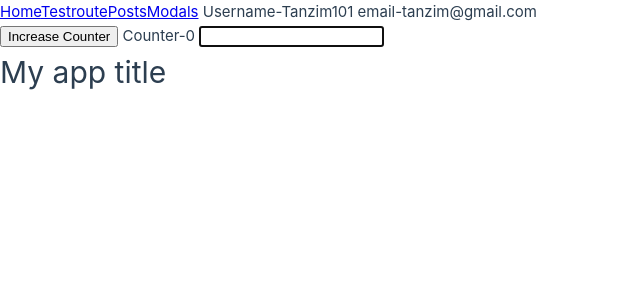
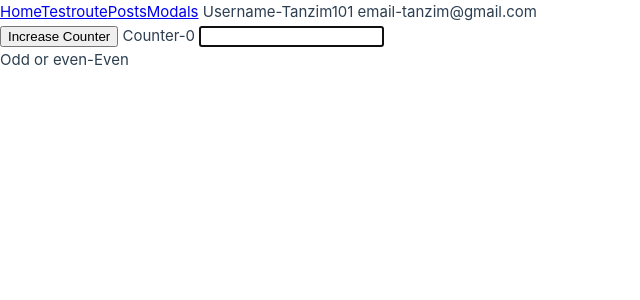
Before and after one commit to TanzimIbthesam/Vue-3, a Vue app in the folder Vue3CompositionApiwithPinia/: page / in a window 1280 px wide. Shown: the top 300 px of the page, without its empty margins (0-640 px from the left). Built offline with nearby package versions, Linux system fonts and the light colour scheme.

Commit message:
14-Composable using dynamic classes

```diff
--- a/Vue3CompositionApiwithPinia/src/components/Posts.vue
+++ b/Vue3CompositionApiwithPinia/src/components/Posts.vue
@@ -6,8 +6,13 @@
       <router-link :to="{ name: 'singlepost', params: { id: post.id }}">
         {{post.title}}
 </router-link>
+
     </div>
+    <button @click="increaseCounter(5)"
 
+
+:class="[oddorEven==='Odd'? 'oddbutton':'evenbutton']"
+>{{counterData.counter}}</button>
     <!-- With named routes -->
   <!-- <router-link :to="{ name: 'post', params: { id: 1 }}"> -->
   User
@@ -20,9 +25,21 @@
 
 import { ref } from 'vue';
 import ModalView from './ModalView.vue';
+import {useCounter} from '../use/useCounter.js'
 const allposts=ref([
   {id:1,title:"Post One",description:"Description One"},
   {id:2,title:"Post One",description:"Description Two"},
   {id:3,title:"Post One",description:"Description Two"},
 ]);
+ const {counterData,oddorEven,increaseCounter}=useCounter();
 </script>
+<style scoped>
+.oddbutton{
+  background:blue;
+  color:white;
+}
+.evenbutton{
+background:crimson;
+  color:white;
+}
+</style>
--- /dev/null
+++ b/Vue3CompositionApiwithPinia/src/use/useCounter.js
@@ -0,0 +1,36 @@
+import {  nextTick,onMounted, ref,watch,computed,reactive } from 'vue';
+export function useCounter(){
+
+    const counterData=reactive({
+        counter:0
+  });
+  const increaseCounter=async(amount)=>{
+   // counter.value+=amount
+   counterData.counter+=amount;
+   await nextTick();
+   console.log("Hello this is mounted to DOM");
+   //If not async function
+
+ }
+
+ const oddorEven=computed(()=>{
+  if(counterData.counter%2===0) return "Even";
+
+  return "Odd";
+ });
+
+ watch(()=>counterData.counter,(newCount,oldCount)=>{
+     console.log(oldCount);
+     if(newCount===20){
+         alert("Your new count is 20")
+     }
+ })
+ onMounted(()=>{
+    console.log("It is mounted");
+})
+return {
+    counterData,
+    oddorEven,
+    increaseCounter
+}
+}
--- a/Vue3CompositionApiwithPinia/src/views/HomeView.vue
+++ b/Vue3CompositionApiwithPinia/src/views/HomeView.vue
@@ -1,39 +1,23 @@
 <template>
   <div>
              <button @click="increaseCounter(10)">Increase Counter</button>
-             Counter-{{counter}}
+             Counter-{{counterData.counter}}
                <input type="text" v-model="title" v-Focus/>
                <!-- <h2>{{appTitle}}</h2> -->
-             <h1 ref="appTitleRef">{{appTitle}}</h1>
-
+             <!-- <h1 ref="appTitleRef">{{appTitle}}</h1> -->
+              <p>Odd or even-{{oddorEven}}</p>
 
   </div>
 </template>
 
 <script setup>
-import {  nextTick,onMounted, ref } from 'vue';
+
+ import {useCounter} from '../use/useCounter.js'
  import vFocus from '../directives/vFocus.js';
-  const title=ref(null);
-  const counter=ref(0);
-const appTitle='My app title';
+  // const title=ref(null);
+  // const counter=ref(0);
 
-
-
-const appTitleRef=ref(null);
-appTitleRef.style="color:green"
- const increaseCounter=async(amount)=>{
-  counter.value+=amount
-  await nextTick();
-  console.log("Hello this is mounted to DOM");
-  //If not async function
-
-}
-onMounted(()=>{
-  console.log(`The app title width is ${appTitleRef.value.offsetWidth} `);
-  console.log(appTitleRef.value);
-
-})
-
+  const {counterData,oddorEven,increaseCounter}=useCounter();
 
 </script>
 
```
